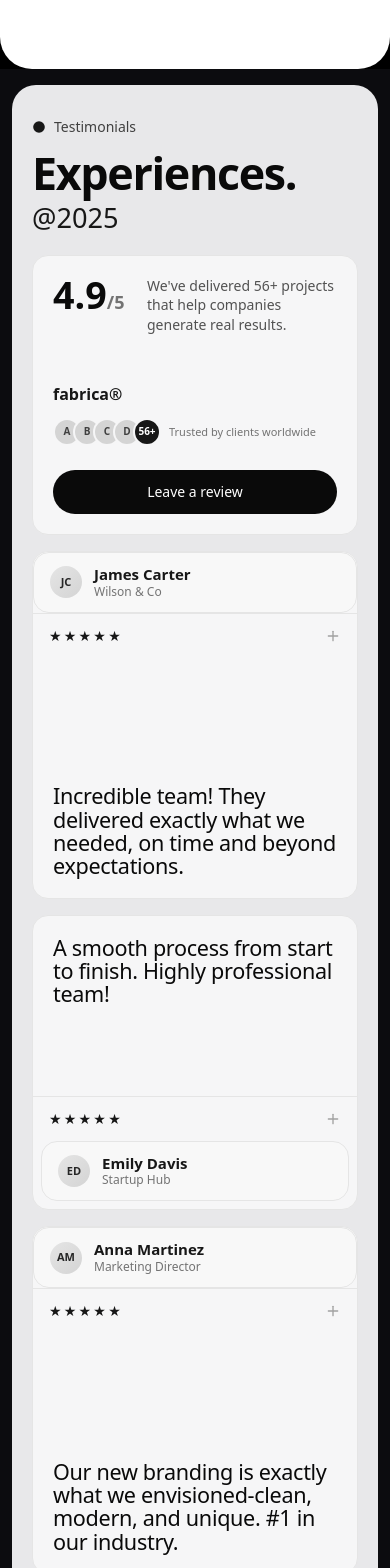
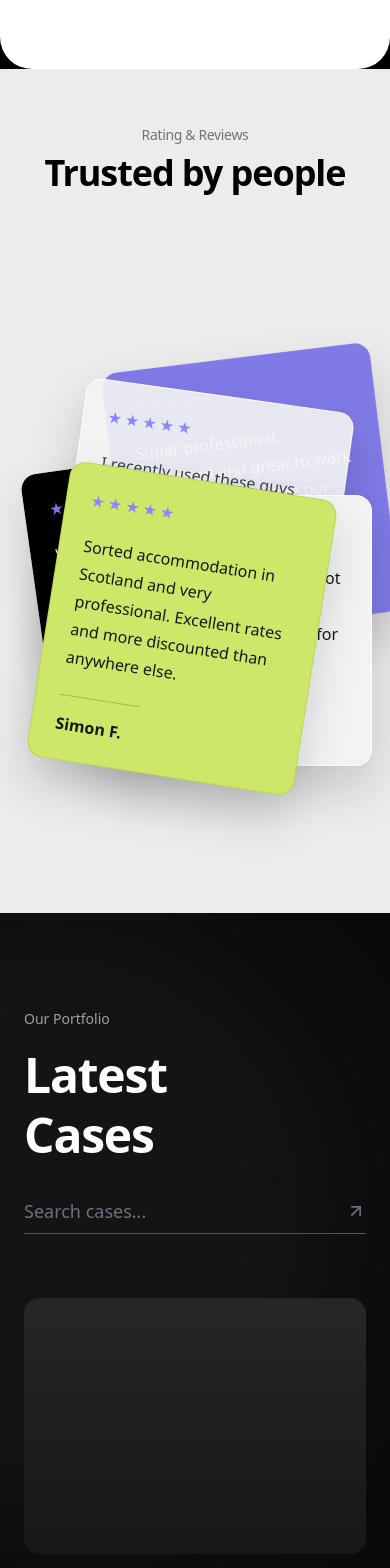
Before and after one commit to hyZenith/SyraSys, a Next.js app: page / in a window 390 px wide. Shown: the part 10240-11808 px from the top of the page. Built offline with nearby package versions, Linux system fonts and the light colour scheme.

Commit message:
update Testimonials page

```diff
--- a/pages/Testimonials.tsx
+++ b/pages/Testimonials.tsx
@@ -1,141 +1,82 @@
-import { Circle, Plus } from "lucide-react";
+type ReviewCard = {
+    id: string;
+    name: string;
+    text: string;
+    stars: number;
+    tone: "dark" | "indigo" | "light" | "lime" | "frost";
+    style: string;
+};
 
-const starRow = "★★★★★";
-
-const reviewers = [
+const reviewCards: ReviewCard[] = [
     {
-        name: "James Carter",
-        role: "Wilson & Co",
-        initials: "JC",
-        quote: "Incredible team! They delivered exactly what we needed, on time and beyond expectations.",
+        id: "a",
+        name: "Stephen A.",
+        text: "Within minutes the friendly sales assistant had secured me a spectacular room for my event.",
+        stars: 5,
+        tone: "dark",
+        style: "left-[6%] top-[36%] rotate-[-8deg]",
     },
     {
-        name: "Anna Martinez",
-        role: "Marketing Director",
-        initials: "AM",
-        quote: "Our new branding is exactly what we envisioned-clean, modern, and unique. #1 in our industry.",
+        id: "b",
+        name: "Wakaz H.",
+        text: "Super professional, organised and great to work with. The team made our latest project feel effortless.",
+        stars: 5,
+        tone: "indigo",
+        style: "left-[28%] top-[20%] rotate-[-7deg]",
     },
     {
-        name: "Emily Davis",
-        role: "Startup Hub",
-        initials: "ED",
-        quote: "A smooth process from start to finish. Highly professional team!",
+        id: "c",
+        name: "Mia L.",
+        text: "I recently used these guys for our company conference and they were incredibly responsive throughout.",
+        stars: 5,
+        tone: "frost",
+        style: "right-[10%] top-[26%] rotate-[8deg]",
+    },
+    {
+        id: "d",
+        name: "Barry W.",
+        text: "Really useful system. We got amazing value for our company hotel bookings for upcoming events.",
+        stars: 5,
+        tone: "light",
+        style: "left-[24%] bottom-[14%] rotate-[0deg]",
+    },
+    {
+        id: "e",
+        name: "Simon F.",
+        text: "Sorted accommodation in Scotland and very professional. Excellent rates and more discounted than anywhere else.",
+        stars: 5,
+        tone: "lime",
+        style: "right-[16%] bottom-[12%] rotate-[9deg]",
     },
 ];
 
-function UserChip({ name, role, initials }: { name: string; role: string; initials: string }) {
-    return (
-
-        <div className="rounded-2xl border  border-neutral-200 bg-[#f8f8f8] px-4 py-3">
-            <div className="flex items-center gap-3">
-                <span className="flex h-8 w-8 items-center justify-center rounded-full bg-linear-to-br from-neutral-200 to-neutral-300 text-[11px] font-semibold text-neutral-800">
-                    {initials}
-                </span>
-                <div>
-                    <p className="text-[15px] font-semibold leading-tight text-neutral-900">{name}</p>
-                    <p className="text-xs text-neutral-500">{role}</p>
-                </div>
-            </div>
-        </div>
-    );
-}
-
-function RatingStrip() {
-    return (
-        <div className="flex items-center justify-between border-t border-neutral-200 px-4 py-3 text-neutral-900">
-            <span className="text-sm tracking-[0.16em]">{starRow}</span>
-            <Plus className="h-4 w-4 text-neutral-400" strokeWidth={2} />
-        </div>
-    );
-}
+const toneClasses: Record<ReviewCard["tone"], string> = {
+    dark: "bg-black text-white border-black/40",
+    indigo: "bg-[#7f7ae6] text-white border-[#8f89f0]/60",
+    light: "bg-[#f3f3f3] text-neutral-900 border-white/80",
+    lime: "bg-[#cde768] text-neutral-900 border-[#b4d254]/80",
+    frost: "bg-[#f4f4f4]/90 text-neutral-700 border-white/70",
+};
 
 export default function Testimonials() {
     return (
-        <section className="min-h-[calc(100vh-2rem)] bg-[#0c0c0f] px-3 py-4 md:px-5 md:py-6">
-            <div className="mx-auto flex min-h-[calc(100vh-3.5rem)] w-full max-w-400 rounded-3xl bg-[#e8e8ea] px-5 py-8 md:px-8 md:py-10 lg:px-12 lg:py-12">
-                <div className="flex w-full flex-col">
-                <div className="mb-6 flex flex-col gap-4 md:mb-8 md:flex-row md:items-start md:justify-between">
-                    <p className="flex items-center gap-2 text-sm font-medium text-neutral-700">
-                        <Circle className="h-3.5 w-3.5 fill-neutral-900 text-neutral-900" strokeWidth={0} />
-                        Testimonials
-                    </p>
-                    <div className="md:mr-12 lg:mr-20">
-                        <h2 className="text-[clamp(2.8rem,8vw,7rem)] font-semibold leading-[0.88] tracking-[-0.03em] text-neutral-950">
-                            Experiences.
-                        </h2>
-                        <p className="mt-3 text-[clamp(1.7rem,3.2vw,2.8rem)] font-medium leading-none text-neutral-900">
-                            @2025
-                        </p>
-                    </div>
-                </div>
+        <section className="min-h-screen bg-[#ececec] px-4 py-14 md:px-8 md:py-20">
+            <div className="mx-auto flex min-h-[calc(100vh-7rem)] w-full max-w-6xl flex-col items-center">
+                <p className="text-sm font-medium tracking-tight text-neutral-500">Rating & Reviews</p>
+                <h2 className="mt-2 text-center text-4xl font-black tracking-[-0.03em] text-black md:text-6xl">Trusted by people</h2>
 
-                <div className="mt-auto grid grid-cols-1 gap-4 md:grid-cols-2 xl:grid-cols-12">
-                    <article className="rounded-2xl border border-neutral-200 bg-[#f6f6f7] px-5 py-5 xl:col-span-3">
-                        <div className="mb-6 flex items-start justify-between gap-4">
-                            <p className="text-[clamp(2.35rem,4.5vw,3rem)] font-semibold leading-none text-neutral-950">
-                                4.9<span className="text-lg text-neutral-500">/5</span>
-                            </p>
-                            <p className="max-w-47.5 text-sm leading-snug text-neutral-600">
-                                We&apos;ve delivered 56+ projects that help companies generate real results.
-                            </p>
-                        </div>
-
-                        <div className="mt-12 lg:mt-16">
-                            <p className="text-base font-semibold text-neutral-900">fabrica®</p>
-                            <div className="mt-3 flex items-center gap-2">
-                                <div className="flex -space-x-2">
-                                    {["A", "B", "C", "D"].map((letter) => (
-                                        <span
-                                            key={letter}
-                                            className="flex h-7 w-7 items-center justify-center rounded-full border-2 border-[#f6f6f7] bg-neutral-300 text-[10px] font-semibold text-neutral-700"
-                                        >
-                                            {letter}
-                                        </span>
-                                    ))}
-                                    <span className="flex h-7 w-7 items-center justify-center rounded-full border-2 border-[#f6f6f7] bg-neutral-900 text-[10px] font-semibold text-white">
-                                        56+
-                                    </span>
-                                </div>
-                                <p className="text-[11px] leading-tight text-neutral-500">Trusted by clients worldwide</p>
-                            </div>
-                            <button className="mt-6 w-full rounded-full bg-neutral-950 px-5 py-3 text-sm font-medium text-white transition hover:bg-neutral-800">
-                                Leave a review
-                            </button>
-                        </div>
-                    </article>
-
-                    <article className="overflow-hidden rounded-2xl border border-neutral-200 bg-[#f6f6f7] xl:col-span-3">
-                        <UserChip name={reviewers[0].name} role={reviewers[0].role} initials={reviewers[0].initials} />
-                        <RatingStrip />
-                        <div className="flex min-h-60 items-end px-5 pb-5">
-                            <p className="text-[clamp(1.35rem,2.1vw,1.9rem)] leading-[1.08] tracking-[-0.015em] text-neutral-950">
-                                {reviewers[0].quote}
-                            </p>
-                        </div>
-                    </article>
-
-                    <article className="flex flex-col gap-0 overflow-hidden rounded-2xl border border-neutral-200 bg-[#f6f6f7] xl:col-span-3">
-                        <div className="px-5 pt-5">
-                            <p className="min-h-40 text-[clamp(1.35rem,2.1vw,1.9rem)] leading-[1.07] tracking-[-0.015em] text-neutral-950">
-                                {reviewers[2].quote}
-                            </p>
-                        </div>
-                        <RatingStrip />
-                        <div className="px-2 pb-2">
-                            <UserChip name={reviewers[2].name} role={reviewers[2].role} initials={reviewers[2].initials} />
-                        </div>
-                    </article>
-
-                    <article className="overflow-hidden rounded-2xl border border-neutral-200 bg-[#f6f6f7] xl:col-span-3">
-                        <UserChip name={reviewers[1].name} role={reviewers[1].role} initials={reviewers[1].initials} />
-                        <RatingStrip />
-                        <div className="flex min-h-60 items-end px-5 pb-5">
-                            <p className="text-[clamp(1.35rem,2.1vw,1.9rem)] leading-[1.08] tracking-[-0.015em] text-neutral-950">
-                                {reviewers[1].quote}
-                            </p>
-                        </div>
-                    </article>
-                </div>
+                <div className="relative mt-10 h-[620px] w-full max-w-6xl md:mt-16">
+                    {reviewCards.map((card) => (
+                        <article
+                            key={card.id}
+                            className={`absolute w-[270px] rounded-2xl border p-6 shadow-[0_24px_48px_rgba(0,0,0,0.16)] transition-transform duration-500 hover:-translate-y-2 hover:scale-[1.01] md:w-[360px] md:p-7 ${toneClasses[card.tone]} ${card.style}`}
+                        >
+                            <div className="mb-5 text-base tracking-[0.2em] text-[#8c84ff] md:text-lg">{"★".repeat(card.stars)}</div>
+                            <p className="text-base leading-7 md:text-lg">{card.text}</p>
+                            <div className="mt-6 h-px w-20 bg-black/20" />
+                            <p className="mt-4 text-base font-semibold md:text-lg">{card.name}</p>
+                        </article>
+                    ))}
                 </div>
             </div>
         </section>
```
